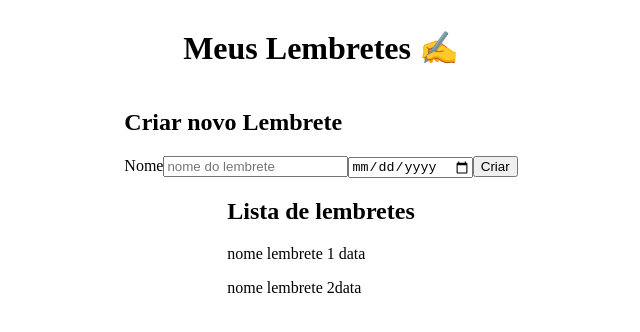
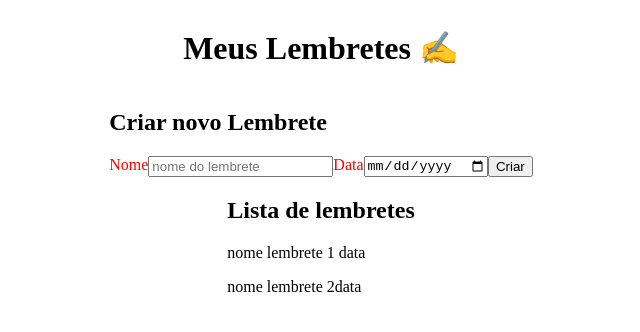
Before and after one commit to CarolinaInglethe/ci-post-it-project, a React (Vite) app in the folder client-post-it/: page / in a window 1280 px wide. Shown: the top 332 px of the page, without its empty margins (319-959 px from the left). Built offline with nearby package versions, Linux system fonts and the light colour scheme.

Commit message:
Css - Form

```diff
--- a/client-post-it/src/components/Form.jsx
+++ b/client-post-it/src/components/Form.jsx
@@ -2,16 +2,23 @@ import React from 'react'
 
 function Form() {
     return (
-      <div id='form-component'>
+      <form id='form-component'>
         <h2>Criar novo Lembrete</h2>
-        <label htmlFor="nomeform">Nome</label>
-        <input type="text" id="nomeform" placeholder='nome do lembrete'/>
+        <div>
+          <>
+          <label htmlFor="nomeform">Nome</label>
+          <input type="text" id="nomeform" placeholder='nome do lembrete'/>
+          </>
 
-        <label htmlFor="dateform"></label>
-        <input type="date" name="" id="dateform" placeholder='Data dolembrete (ss/mm/yyyy)'/>
+          <>
+          <label htmlFor="dateform">Data</label>
+          <input type="date" name="" id="dateform" placeholder='Data dolembrete (ss/mm/yyyy)'/>
+          </>
 
-        <button type="button">Criar</button>
-      </div>
+          <button type="button">Criar</button>
+        </div>
+
+      </form>
     )
 }
 
--- a/client-post-it/src/styles/App.css
+++ b/client-post-it/src/styles/App.css
@@ -5,5 +5,9 @@
         justify-content: space-around;
         align-items: center;
     }
-
+    #form-component > div {
+        display: flex;
+        justify-content: space-around;
+        color: red;
+    }
 }
```
